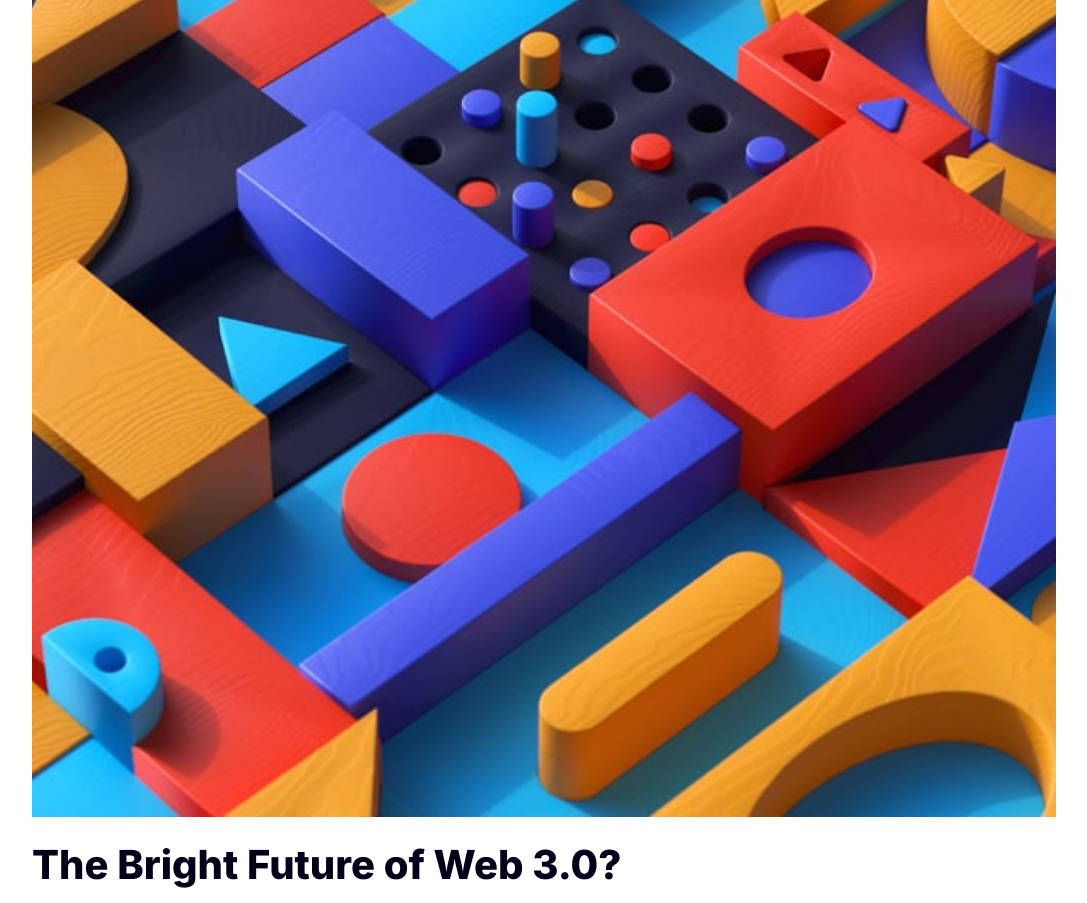
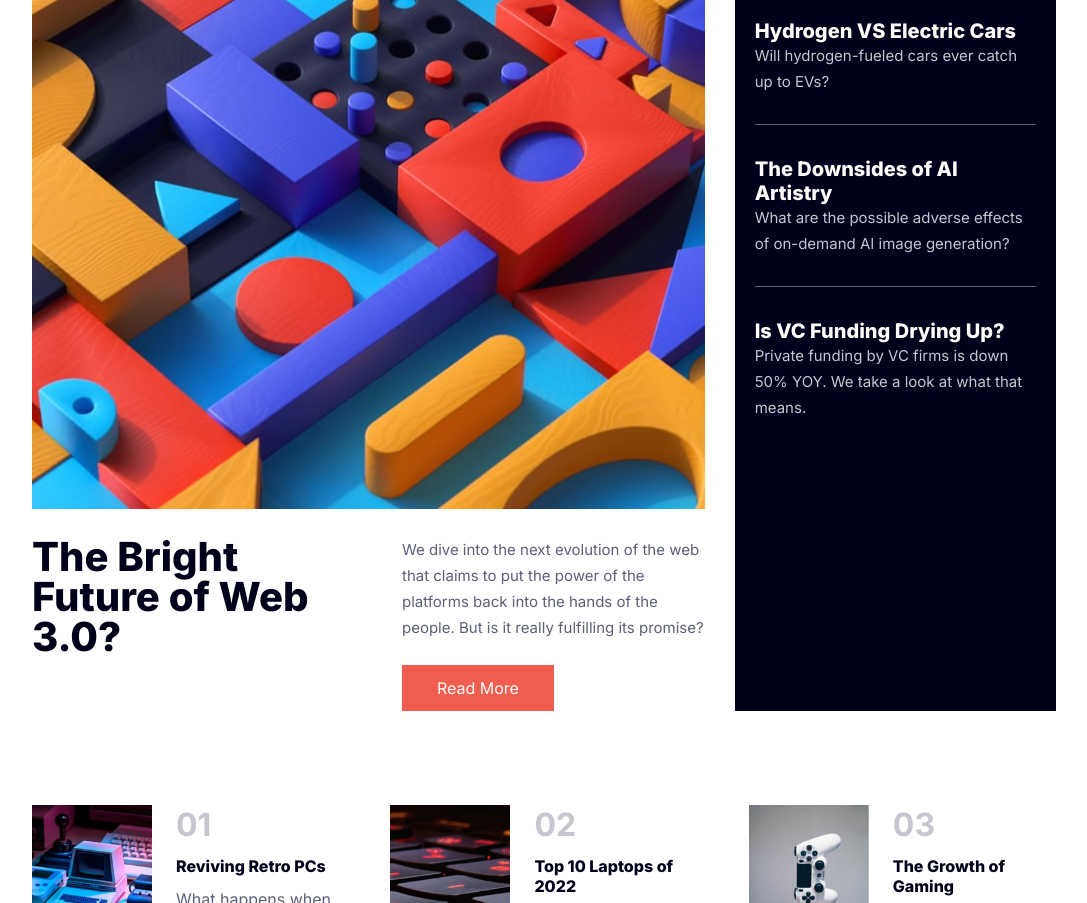
Before and after one commit to EdwardShanahan07/news-homepage-solution, a website: page index.html in a window 1280 px wide. Shown: the part 268-1171 px from the top of the page, without its empty margins (96-1183 px from the left). Drawn offline with Linux system fonts and the light colour scheme.

Commit message:
Change main section layout for desktop screens

```diff
--- a/index.html
+++ b/index.html
@@ -62,16 +62,20 @@
           alt="Gaming Web Pattern"
         />
 
-        <h1>The Bright Future of Web 3.0?</h1>
+        <div class="main__popular-text">
+          <div>
+            <h1>The Bright Future of Web 3.0?</h1>
+          </div>
 
-        <div class="main__new-text">
-          <p>
-            We dive into the next evolution of the web that claims to put the
-            power of the platforms back into the hands of the people. But is it
-            really fulfilling its promise?
-          </p>
+          <div>
+            <p>
+              We dive into the next evolution of the web that claims to put the
+              power of the platforms back into the hands of the people. But is
+              it really fulfilling its promise?
+            </p>
 
-          <a href="#" class="btn">Read More</a>
+            <a href="#" class="btn">Read More</a>
+          </div>
         </div>
       </section>
 
--- a/src/scss/partials/_global.scss
+++ b/src/scss/partials/_global.scss
@@ -16,5 +16,5 @@ body {
 
 img {
   width: 100%;
-  height: 100%;
+  height: auto;
 }
--- a/src/scss/partials/_main.scss
+++ b/src/scss/partials/_main.scss
@@ -1,11 +1,21 @@
 .main {
   margin-bottom: 5rem;
+
+  @include responsiveBPDesktop {
+    display: grid;
+    grid-template-columns: 1fr 1fr 1fr;
+    gap: 30px;
+  }
 }
 
 .main__new {
   background-color: $Color-Dark-Blue;
   margin-bottom: 4rem;
   padding: 1.5rem 1.25rem;
+
+  @include responsiveBPDesktop {
+    grid-column: 3 / 4;
+  }
 
   & h2 {
     color: $Color-Soft-Orange;
@@ -38,8 +48,24 @@
 .main__popular {
   margin-bottom: 4rem;
 
+  @include responsiveBPDesktop {
+    grid-column: 1 / 3;
+  }
+
   & img {
     margin-bottom: 1.5rem;
+  }
+
+  &-text {
+    @include responsiveBPDesktop {
+      display: flex;
+      justify-content: space-between;
+      grid-column: 1 / 3;
+    }
+
+    & div {
+      flex-basis: 45%;
+    }
   }
 
   & h1 {
@@ -71,13 +97,27 @@
 }
 
 .main__trending {
+  @include responsiveBPDesktop {
+    display: flex;
+    justify-content: space-between;
+    grid-column: 1 / -1;
+  }
+
   &-group {
     display: grid;
     grid-template-columns: 120px 1fr;
     gap: 1.5rem;
 
+    @include responsiveBPDesktop {
+      flex-basis: 30%;
+    }
+
     &:not(:last-child) {
       margin-bottom: 2rem;
+
+      @include responsiveBPDesktop {
+        margin-bottom: 0rem;
+      }
     }
   }
 
```
Also changed, not shown: assets/css/index.css.
